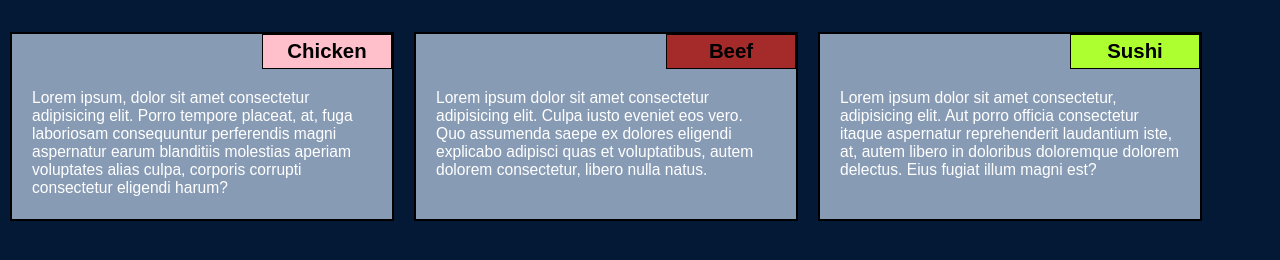
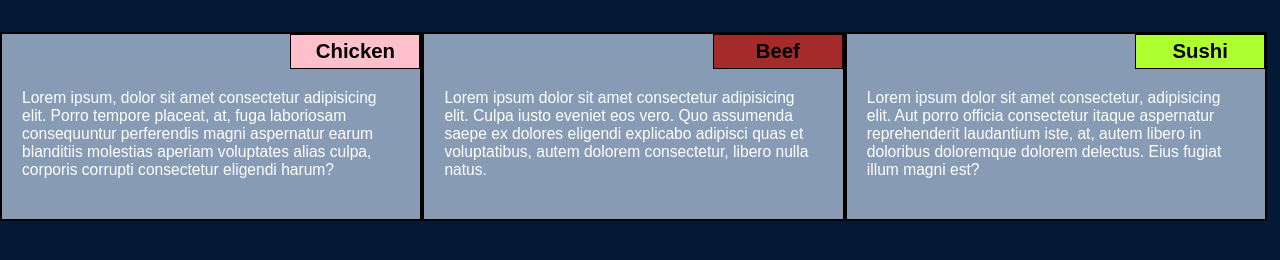
Before and after one commit to ifalaleev/HTML-CSS-and-Javascript-for-Web-Developers, a plain HTML site: page index.html in a window 1280 px wide. Shown: the part 78-338 px from the top of the page. Drawn offline with Linux system fonts and the light colour scheme.

Commit message:
Some changes

```diff
--- a/css/style.css
+++ b/css/style.css
@@ -33,7 +33,8 @@ h2 {
 section {
 	border: 2px solid black;
 	background-color: #889bb5;
-	margin: 15px 10px;
+	width: 100%;
+	margin: 15px auto;
 	position: relative;
 }
 
@@ -63,7 +64,7 @@ p {
 @media screen and (min-width: 992px) {
 	.col-lg-4 {
 		float: left;
-		width: 30%;
+		width: 33%;
 	}
 }
 
```
